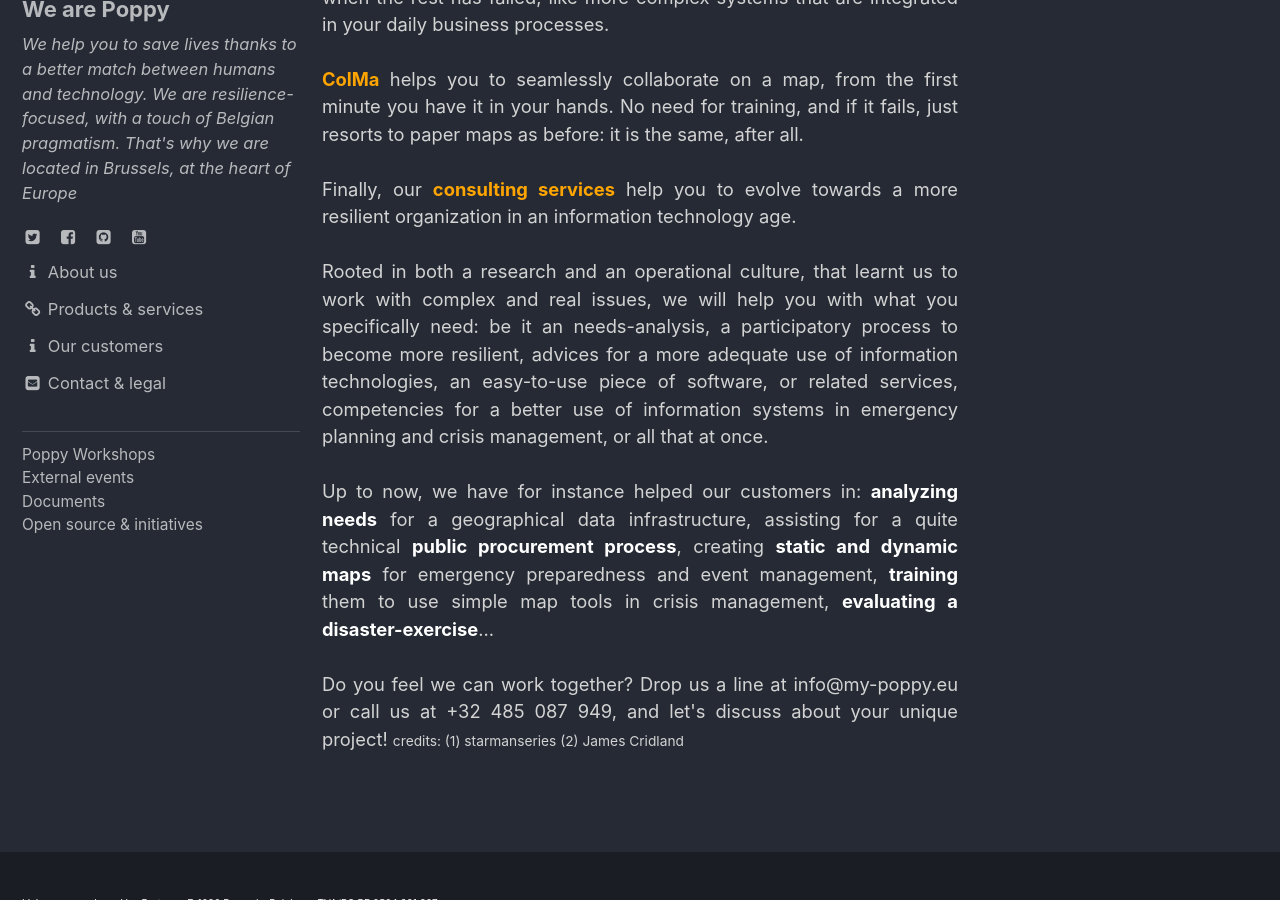
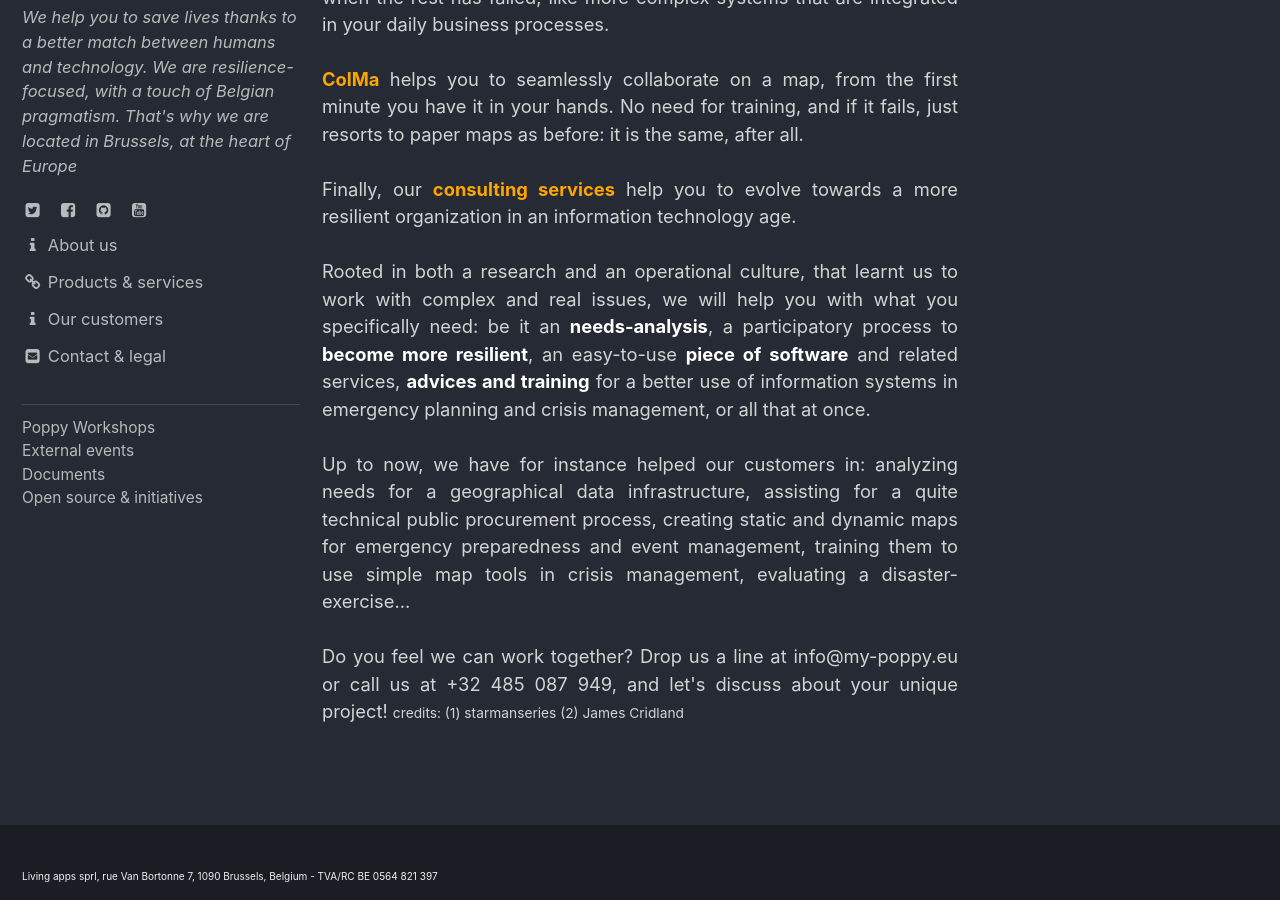
Before and after one commit to ccloquet/ccloquet.github.io, a Jekyll site: the page built from _pages/products_and_services.html, in a window 1280 px wide and 900 px high, scrolled down 1032 px. Built offline with Jekyll 4.4.1, drawn with Linux system fonts in a browser that asks for light colours; cached includes are drawn as plain includes.

Commit message:
Update products_and_services.html

```diff
--- a/_pages/products_and_services.html
+++ b/_pages/products_and_services.html
@@ -29,10 +29,10 @@ b {color:white}
 	Finally, our <b><a style='color: orange!important' href=''>consulting services</a></b> help you to evolve towards a more resilient organization in an information technology age.
 	<br>
 	<br>
-	Rooted in both a research and an operational culture, that learnt us to work with complex and real issues, we will help you with what you specifically need: be it an needs-analysis, a participatory process to become more resilient, advices for a more adequate use of information technologies, an easy-to-use piece of software, or related services, competencies for a better use of information systems in emergency planning and crisis management, or all that at once.
+	Rooted in both a research and an operational culture, that learnt us to work with complex and real issues, we will help you with what you specifically need: be it an <b>needs-analysis</b>, a participatory process to <b>become more resilient</b>, an easy-to-use <b>piece of software</b> and related services, <b>advices and training</b> for a better use of information systems in emergency planning and crisis management, or all that at once.
 	<br>
 	<br>
-	Up to now, we have for instance helped our customers in: <b>analyzing needs</b> for a geographical data infrastructure, assisting for a quite technical <b>public procurement process</b>, creating <b>static and dynamic maps</b> for emergency preparedness and event management, <b>training</b> them to use simple map tools in crisis management, <b>evaluating a disaster-exercise</b>...
+	Up to now, we have for instance helped our customers in: analyzing needs for a geographical data infrastructure, assisting for a quite technical public procurement process, creating static and dynamic maps for emergency preparedness and event management, training them to use simple map tools in crisis management, evaluating a disaster-exercise...
 	<br>
 	<br>
 	Do you feel we can work together? Drop us a line at info@my-poppy.eu or call us at +32 485 087 949, and let's discuss about your unique project!
```
